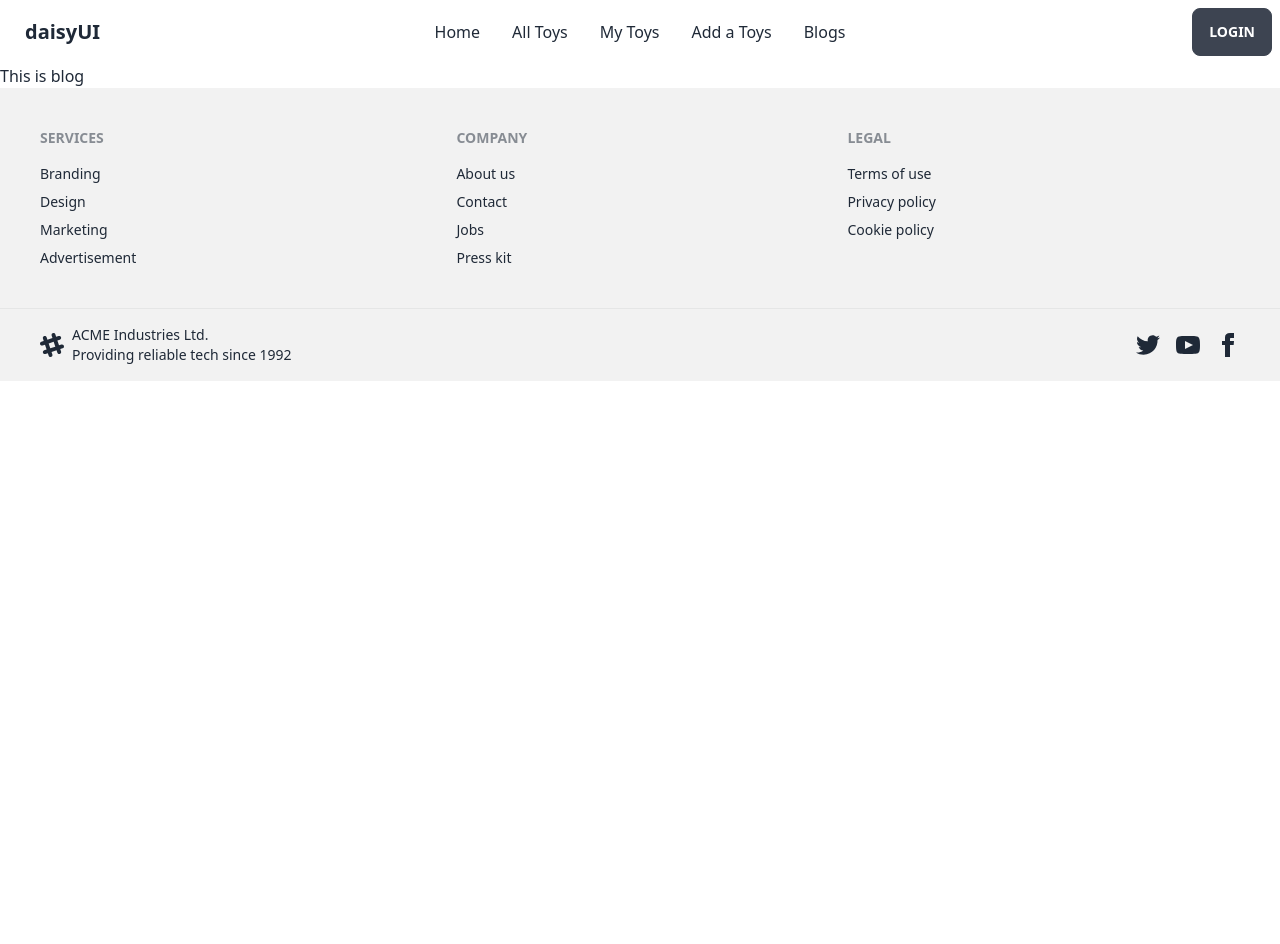
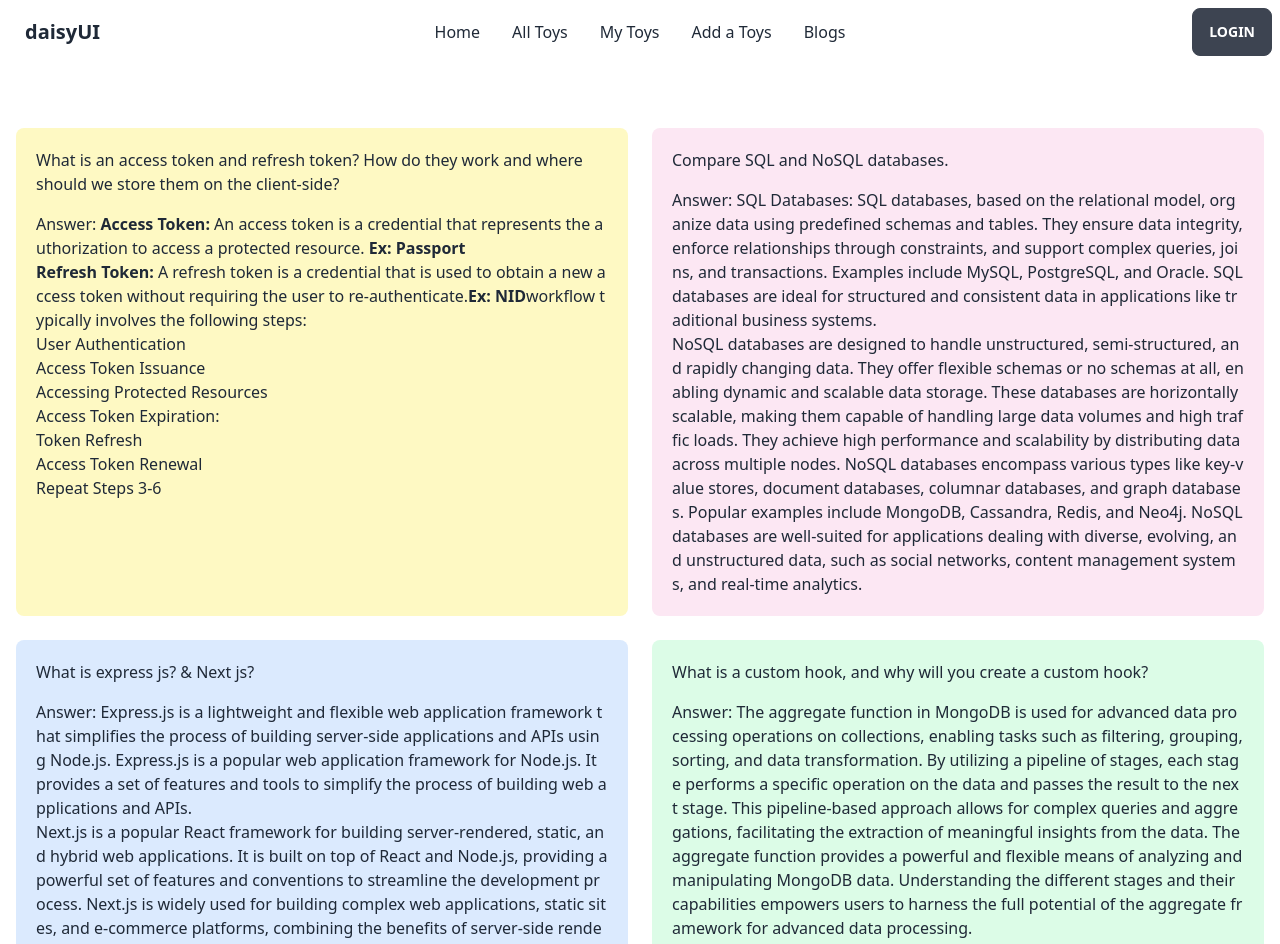
Before and after one commit to thamidtuhin74/toy-market, a React (Vite) app: page /blog in a window 1280 px wide. Shown: the top 944 px of the page. Before the commit the page ends 800 px from the top, so only its background shows below. Built offline with nearby package versions, Linux system fonts and the light colour scheme; no server answers.

Commit message:
Blog ques ans done

```diff
--- a/src/Pages/Blog/Blog.jsx
+++ b/src/Pages/Blog/Blog.jsx
@@ -3,7 +3,62 @@ import React from 'react';
 const Blog = () => {
     return (
         <div className='container mx-auto '>
-            This is blog
+
+            <div className='container mx-auto grid md:grid-cols-2 p-4 gap-6 py-16'>
+            <div className="qun-ans bg-yellow-100 p-5 rounded-lg">
+                <h2 className='pb-4'>What is an access token and refresh token? How do they work and where should we store them on the client-side?</h2>
+                <p>
+                    <span>Answer: </span>
+                    <b>Access Token:</b> An access token is a credential that represents the authorization to access a protected resource. <b>Ex: Passport</b> <br/>
+
+                    <b>Refresh Token:</b> A refresh token is a credential that is used to obtain a new access token without requiring the user to re-authenticate.<b>Ex: NID</b>
+
+                    workflow typically involves the following steps:
+                    <ol>
+                        <li>User Authentication</li>
+                        <li>Access Token Issuance</li>
+                        <li>Accessing Protected Resources</li>
+                        <li>Access Token Expiration:</li>
+                        <li>Token Refresh</li>
+                        <li>Access Token Renewal</li>
+                        <li>Repeat Steps 3-6</li>
+
+                    </ol>
+
+                </p>
+            </div>
+            <div className="qun-ans bg-pink-100 p-5 rounded-lg">
+                <h2 className='pb-4'>Compare SQL and NoSQL databases.</h2>
+                <p>
+                    <span>Answer: </span>
+                    SQL Databases: SQL databases, based on the relational model, organize data using predefined schemas and tables. They ensure data integrity, enforce relationships through constraints, and support complex queries, joins, and transactions. Examples include MySQL, PostgreSQL, and Oracle. SQL databases are ideal for structured and consistent data in applications like traditional business systems.
+                    <br/>
+
+                    NoSQL databases are designed to handle unstructured, semi-structured, and rapidly changing data. They offer flexible schemas or no schemas at all, enabling dynamic and scalable data storage. These databases are horizontally scalable, making them capable of handling large data volumes and high traffic loads. They achieve high performance and scalability by distributing data across multiple nodes. NoSQL databases encompass various types like key-value stores, document databases, columnar databases, and graph databases. Popular examples include MongoDB, Cassandra, Redis, and Neo4j. NoSQL databases are well-suited for applications dealing with diverse, evolving, and unstructured data, such as social networks, content management systems, and real-time analytics.
+                </p>
+            </div>
+            <div className="qun-ans bg-blue-100 p-5 rounded-lg">
+                <h2 className='pb-4'>What is express js? & Next js?</h2>
+                <p>
+                    <span>Answer: </span>
+                    Express.js is a lightweight and flexible web application framework that simplifies the process of building server-side applications and APIs using Node.js.
+                    Express.js is a popular web application framework for Node.js. It provides a set of features and tools to simplify the process of building web applications and APIs.
+
+                    <br/>
+                    Next.js is a popular React framework for building server-rendered, static, and hybrid web applications. It is built on top of React and Node.js, providing a powerful set of features and conventions to streamline the development process.
+                    Next.js is widely used for building complex web applications, static sites, and e-commerce platforms, combining the benefits of server-side rendering, static site generation, and modern frontend development with React.
+                </p>
+            </div>
+            <div className="qun-ans bg-green-100 p-5 rounded-lg">
+                <h2 className='pb-4'>What is a custom hook, and why will you create a custom hook?</h2>
+                <p>
+                    <span>Answer: </span>
+                    The aggregate function in MongoDB is used for advanced data processing operations on collections, enabling tasks such as filtering, grouping, sorting, and data transformation. By utilizing a pipeline of stages, each stage performs a specific operation on the data and passes the result to the next stage. This pipeline-based approach allows for complex queries and aggregations, facilitating the extraction of meaningful insights from the data. The aggregate function provides a powerful and flexible means of analyzing and manipulating MongoDB data. Understanding the different stages and their capabilities empowers users to harness the full potential of the aggregate framework for advanced data processing.<br/>
+
+                    <span>How It Works: </span> The aggregate function in MongoDB processes data through a pipeline of stages. Each stage performs specific operations on the data, and the result is passed to the next stage. The stages are defined as objects in an array and can include operations like filtering, grouping, sorting, projecting, joining, and array manipulation. The output of one stage becomes the input for the next stage, and the final result is returned after all stages are executed. Common stages include $match, $group, $sort, $project, $lookup, and $unwind. This pipeline-based approach enables advanced data processing and aggregation in MongoDB.
+                </p>
+            </div>
+        </div>
 
         </div>
     );
--- a/src/Pages/MyToys/MyToys.jsx
+++ b/src/Pages/MyToys/MyToys.jsx
@@ -29,7 +29,7 @@ const MyToys = () => {
                             <input type="checkbox" className="checkbox" />
                         </label>
                         </th>
-                        <th>Name</th>
+                        <th>Img</th>
                         <th>Name & Category</th>
                         <th>Details</th>
                         <th>Price & Rating</th>
@@ -51,11 +51,16 @@ const MyToys = () => {
                     {/* foot */}
                     <tfoot>
                     <tr>
-                        <th></th>
-                        <th>Name</th>
-                        <th>Job</th>
-                        <th>Favorite Color</th>
-                        <th></th>
+                    <th>
+                        <label>
+                            <input type="checkbox" className="checkbox" />
+                        </label>
+                        </th>
+                        <th>Img</th>
+                        <th>Name & Category</th>
+                        <th>Details</th>
+                        <th>Price & Rating</th>
+                        <th>Edit/Update</th>
                     </tr>
                     </tfoot>
 
```
